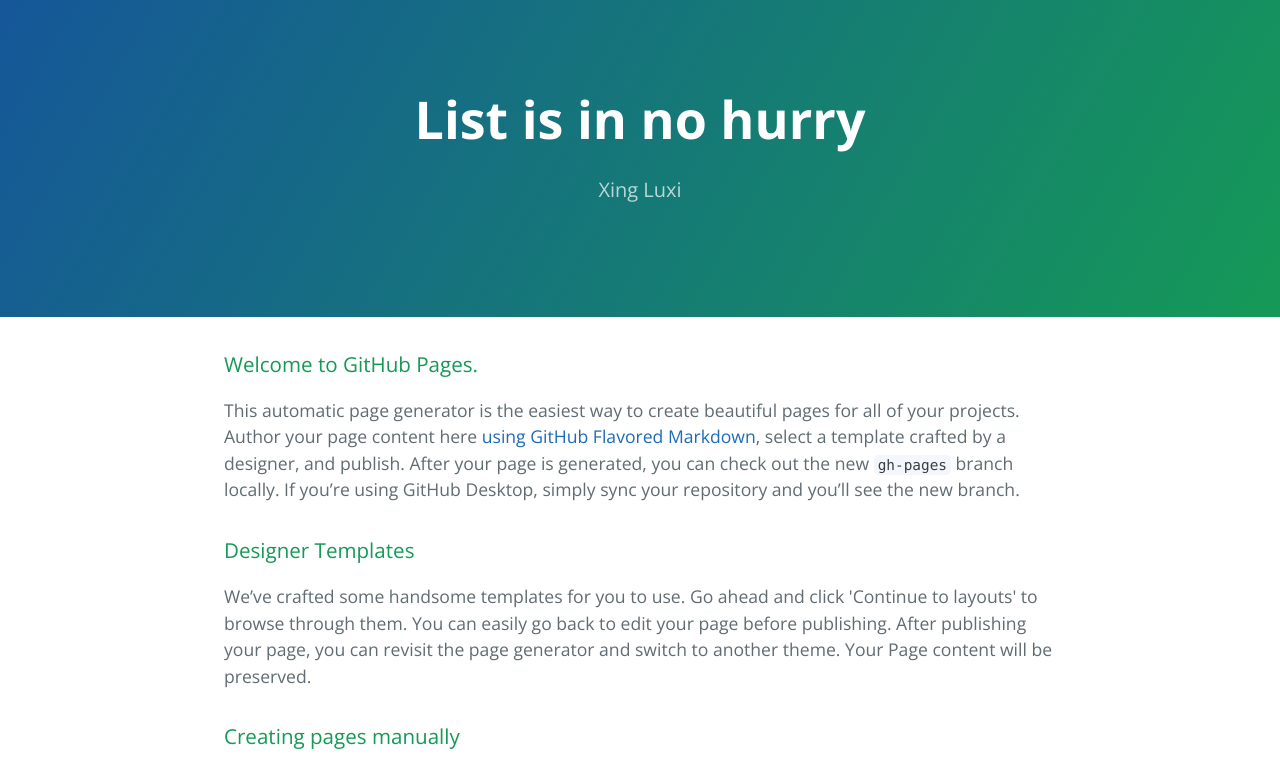
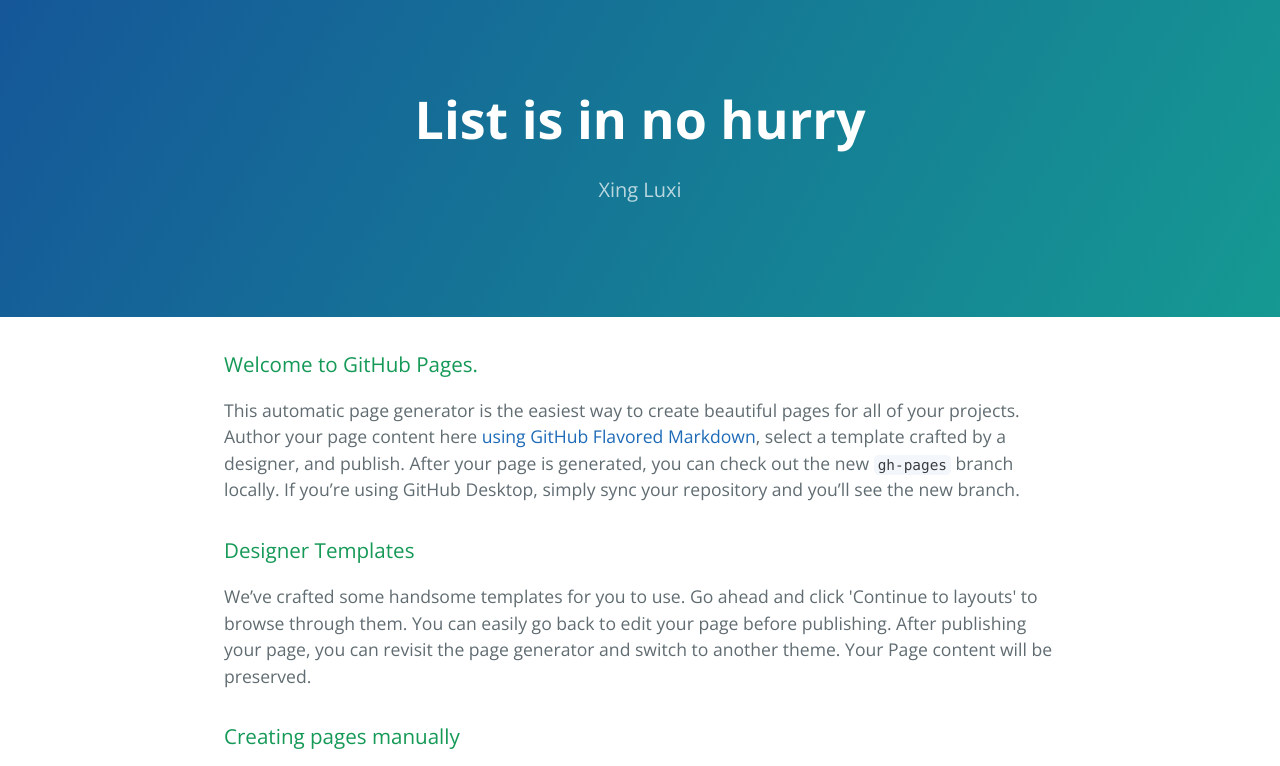
Before and after one commit to XingLuxi/xingluxi.github.io, a plain HTML site: page index.html in a window 1280 px wide. Shown: the top 766 px of the page. Drawn offline with nearby package versions, Linux system fonts and the light colour scheme.

Commit message:
Update stylesheet.css

```diff
--- a/stylesheets/stylesheet.css
+++ b/stylesheets/stylesheet.css
@@ -57,7 +57,7 @@ a {
   color: #fff;
   text-align: center;
   background-color: #159957;
-  background-image: linear-gradient(120deg, #155799, #159957); }
+  background-image: linear-gradient(120deg, #155799, #159992); }
 
 @media screen and (min-width: 64em) {
   .page-header {
```
